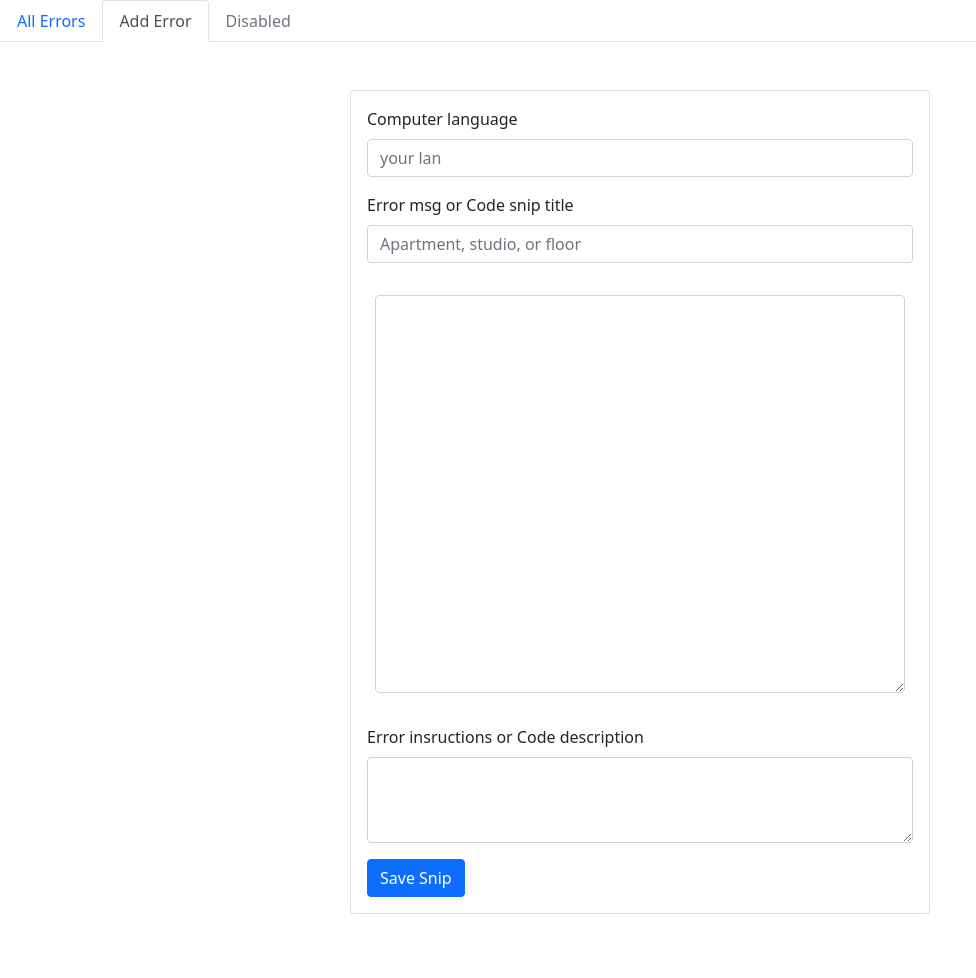
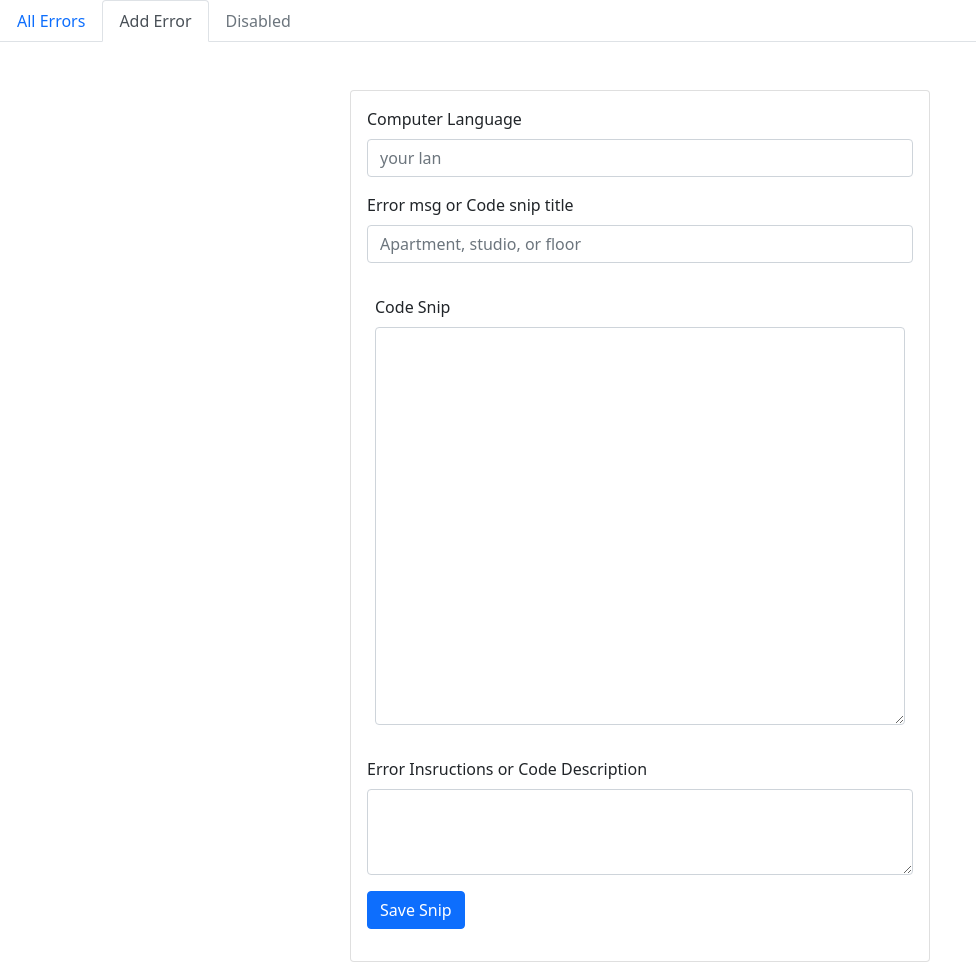
Before and after one commit to wilmer88/err-help, a Django app: page /add in a window 1280 px wide. Shown: the whole page, without its empty margins (0-976 px from the left). Before the commit the page ends 914 px from the top, so only its background shows below. Run offline with Django 4.2, Linux system fonts and the light colour scheme.

Commit message:
testing heroku deployment

```diff
--- a/usarios/templates/users/add.html
+++ b/usarios/templates/users/add.html
@@ -1,20 +1,15 @@
 {% extends 'users/layout.html' %} {% block content %}
 <div class="row">
     <div class="col-sm-3">
-
   </div>
   <div class="col-sm-6">
     <div class="container mt-5">
-
-
-
-
           <div class="card mb-3">
             <div class="card-body">
                 <form class="row g-3" action="" method="POST">
                   {% csrf_token %}
                 <div class="col-12">
-                    <label  class="form-label">Computer language</label>
+                    <label  class="form-label">Computer Language</label>
                     <input type="text" value="" name="lang_name"class="form-control" id="inputAddress" placeholder="your lan" required>
                   </div>
                   <div class="col-12 mt-3">
@@ -22,6 +17,7 @@
                     <input type="text" value="" name="err_title"class="form-control" id="inputAddress2" placeholder="Apartment, studio, or floor" required >
                   </div>
                   <div class="card-body">
+                    <label class="form-label">Code Snip</label>
                     <textarea
                     type="text"
                     value=""
@@ -37,7 +33,7 @@
                   </div>
 
                   <div class="col-12">
-                    <label for="exampleFormControlTextarea1" class="form-label" >Error insructions or Code description</label>
+                    <label for="exampleFormControlTextarea1" class="form-label" >Error Insructions or Code Description</label>
                   <textarea name="os_tech" type="text"class="form-control" id="exampleFormControlTextarea1" rows="3" required></textarea>
                   </div>
 
@@ -45,10 +41,10 @@
                     <button type="submit" name="Submit"class="btn btn-primary">Save Snip</button>
 
                   </div>
+                </form>
+
                   <div class="col-6 mt-3">
-
                   </div>
-                </form>
 
             </div>
           </div>
--- a/usarios/templates/users/index.html
+++ b/usarios/templates/users/index.html
@@ -28,7 +28,7 @@
                     id="exampleFormControlTextarea1"
                     rows="16"
                   >
-                      {{esto.fixer_code}}
+                   {{esto.fixer_code}}
                   </textarea>
                 </div>
                 <div method="post" class="card-footer"><a href="/edit/{{esto.id}}/">Edit</a></div>
--- a/usarios/urls.py
+++ b/usarios/urls.py
@@ -6,10 +6,8 @@ from . import views
 #the $ sign besides home restrict the path from having home plus characters and still hit the home path
 urlpatterns = [
 re_path(r'^index$', views.index, name='index'),
-
-
  re_path(r'^add$', views.add, name="add"),
   re_path(r'^$', views.index, name='index'),
    re_path(r'edit/<int:id>/', views.edit, name="edit"),
-   #  re_path(r'^edit/(?P<id>[0-9]+)/$', views.edit, name="edit"),
+    re_path(r'^edit/(?P<id>[0-9]+)/$', views.edit, name="edit"),
  ]
```
